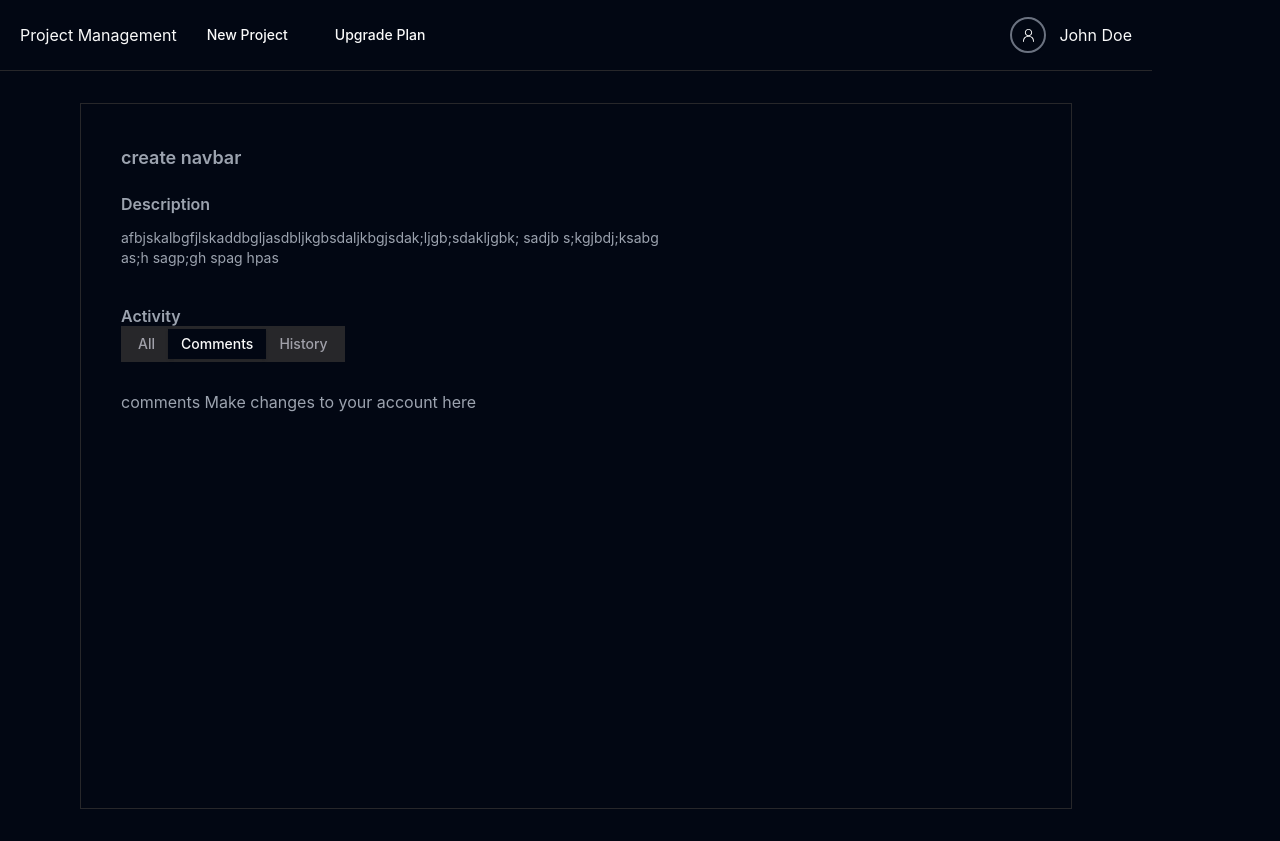
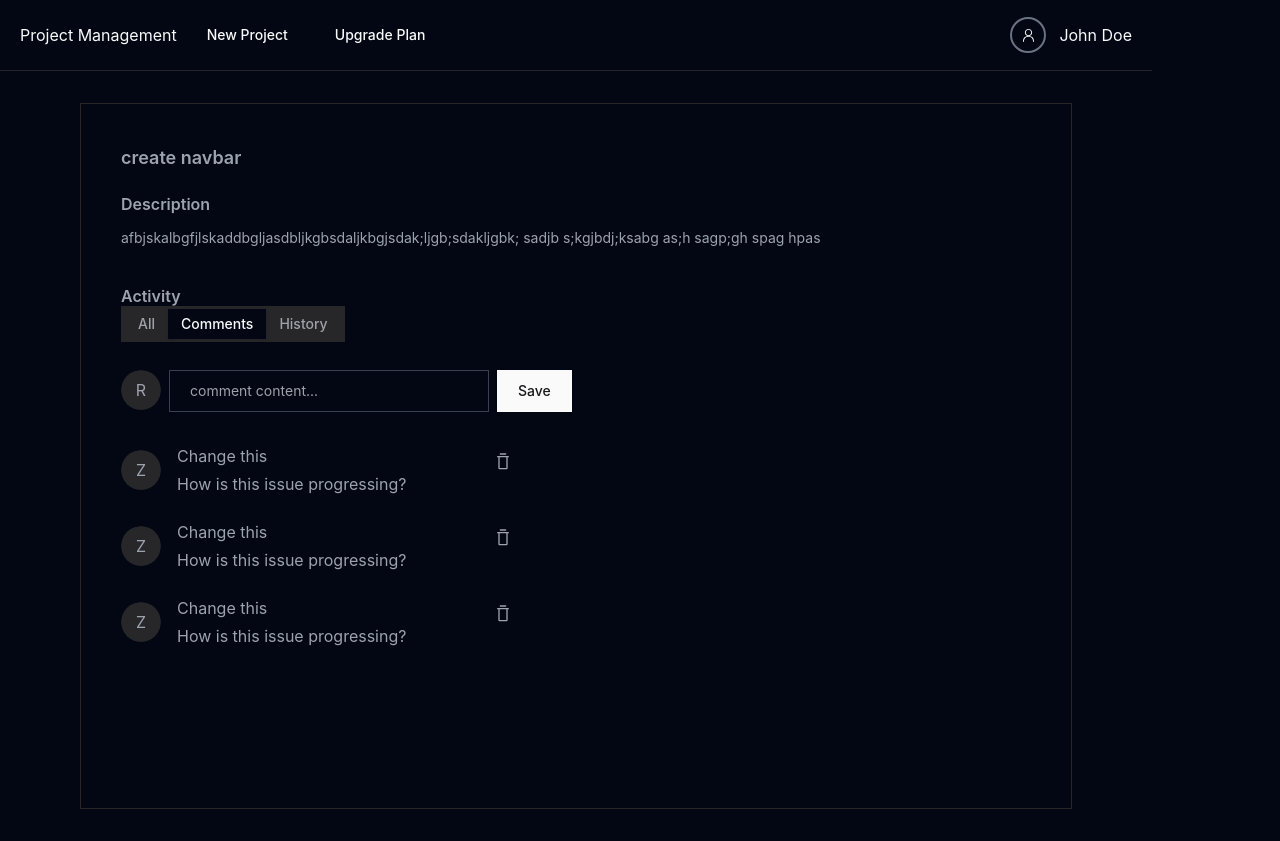
Before and after one commit to Leoric01/projectsmanagmentFE, a React (Vite) app: page /project/1/issue/1 in a window 1280 px wide. Built offline with nearby package versions, Linux system fonts and the light colour scheme.

Commit message:
implementing issue details and comment card

```diff
--- /dev/null
+++ b/src/pages/IssueDetails/CommentCard.jsx
@@ -0,0 +1,25 @@
+import {Avatar, AvatarFallback} from "@/components/ui/avatar";
+import {Button} from "@/components/ui/button";
+import {TrashIcon} from "@radix-ui/react-icons";
+
+
+const CommentCard = () => {
+    return (
+        <div className="flex justify-between">
+            <div className="flex items-center gap-4">
+                <Avatar>
+                    <AvatarFallback>Z</AvatarFallback>
+                </Avatar>
+                <div className="space-y-1">
+                    <p>Change this</p>
+                    <p>How is this issue progressing?</p>
+                </div>
+            </div>
+            <Button className="rounded-full" variant="ghost" size="icon">
+                <TrashIcon className="w-5 h-5 rounded-full"/>
+            </Button>
+        </div>
+    )
+}
+
+export default CommentCard;
--- /dev/null
+++ b/src/pages/IssueDetails/CreateCommentForm.jsx
@@ -0,0 +1,49 @@
+import React from 'react';
+import {useForm} from "react-hook-form";
+import {Form, FormControl, FormField, FormItem, FormMessage} from "@/components/ui/form";
+import {Input} from "@/components/ui/input";
+import {Button} from "@/components/ui/button";
+import {Avatar, AvatarFallback} from "@/components/ui/avatar";
+
+const CreateCommentForm = ({issueId}) => {
+    const form = useForm({
+        defaultValues: {
+            content: ""
+        }
+    });
+    const onSubmit = (data) => {
+        console.log("Create comment: ", data);
+    };
+    return (
+        <div>
+            <Form {...form}>
+                <form className="flex gap-2" onSubmit={form.handleSubmit(onSubmit)}>
+                    <Avatar>
+                        <AvatarFallback>R</AvatarFallback>
+                    </Avatar>
+                    <FormField control={form.control}
+                               name="content"
+                               render={({field}) => (
+                                   <FormItem>
+                                       <FormControl>
+                                           <Input
+                                               {...field}
+                                               type="text"
+                                               className="border lg:w-[20rem] border-gray-700 py-5 px-5"
+                                               placeholder="comment content..."
+                                           />
+                                       </FormControl>
+                                       <FormMessage/>
+                                   </FormItem>
+                               )}
+                    />
+
+                    <Button type="submit" className="px-5 py-5 rounded-b-md">
+                        Save
+                    </Button>
+                </form>
+            </Form>
+        </div>
+    )
+}
+export default CreateCommentForm;
--- a/src/pages/IssueDetails/IssueDetails.jsx
+++ b/src/pages/IssueDetails/IssueDetails.jsx
@@ -1,6 +1,8 @@
 import {useParams} from "react-router-dom";
 import {ScrollArea} from "@/components/ui/scroll-area";
 import {Tabs, TabsContent, TabsList, TabsTrigger} from "@/components/ui/tabs";
+import CreateCommentForm from "@/pages/IssueDetails/createcommentform";
+import CommentCard from "@/pages/IssueDetails/commentcard";
 
 
 const IssueDetails = () => {
@@ -8,7 +10,7 @@ const IssueDetails = () => {
     return (
         <div className="px-20 py-8 text-gray-400">
             <div className="flex justify-between border p-10 rounded-lg">
-                <ScrollArea className="h-[78vh] w-[60%]">
+                <ScrollArea className="h-[78vh] w-[80%]">
                     <div>
                         <h1 className="text-lg font-semibold text-gray-400">create navbar</h1>
                         <div className="py-5">
@@ -36,7 +38,13 @@ const IssueDetails = () => {
                                     all Make changes to your account here
                                 </TabsContent>
                                 <TabsContent value="comments">
-                                    comments Make changes to your account here
+                                    <CreateCommentForm issueId={issueId}/>
+                                    <div className="mt-8 space-y-6">
+                                        {[1, 2, 3].map((item) => (
+                                                <CommentCard key={item}/>
+                                            )
+                                        )}
+                                    </div>
                                 </TabsContent>
                                 <TabsContent value="history">
                                     history Make changes to your account here
```
